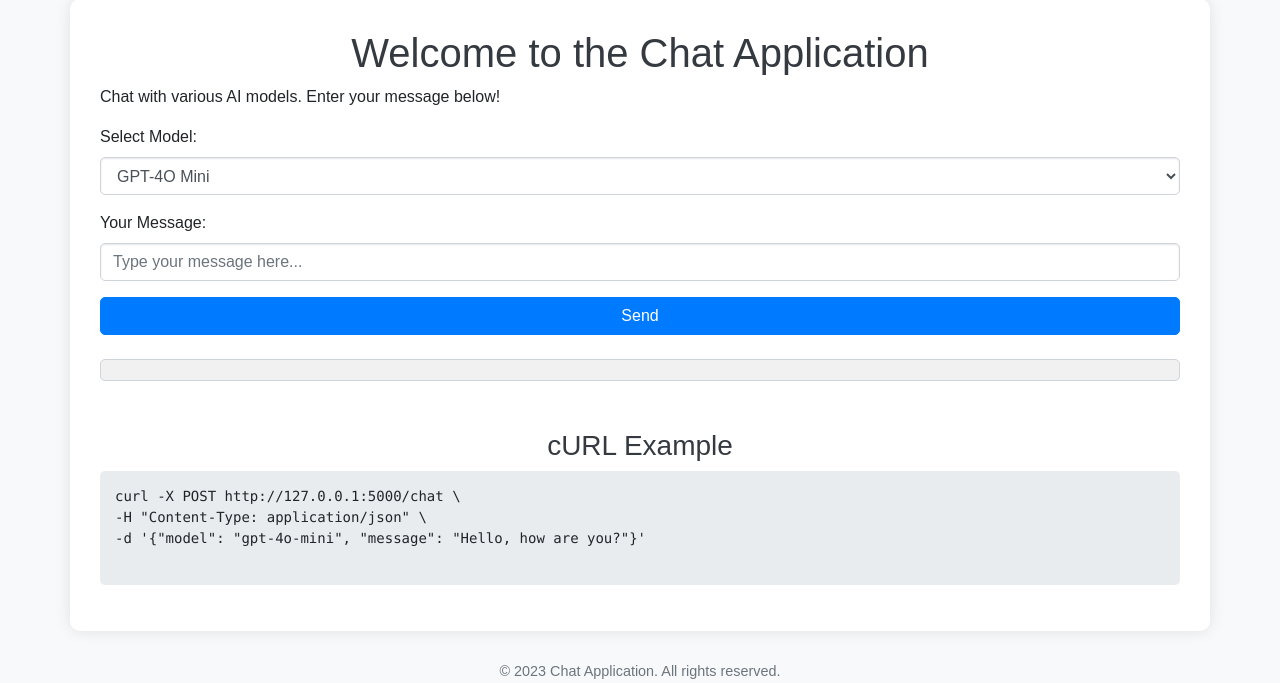
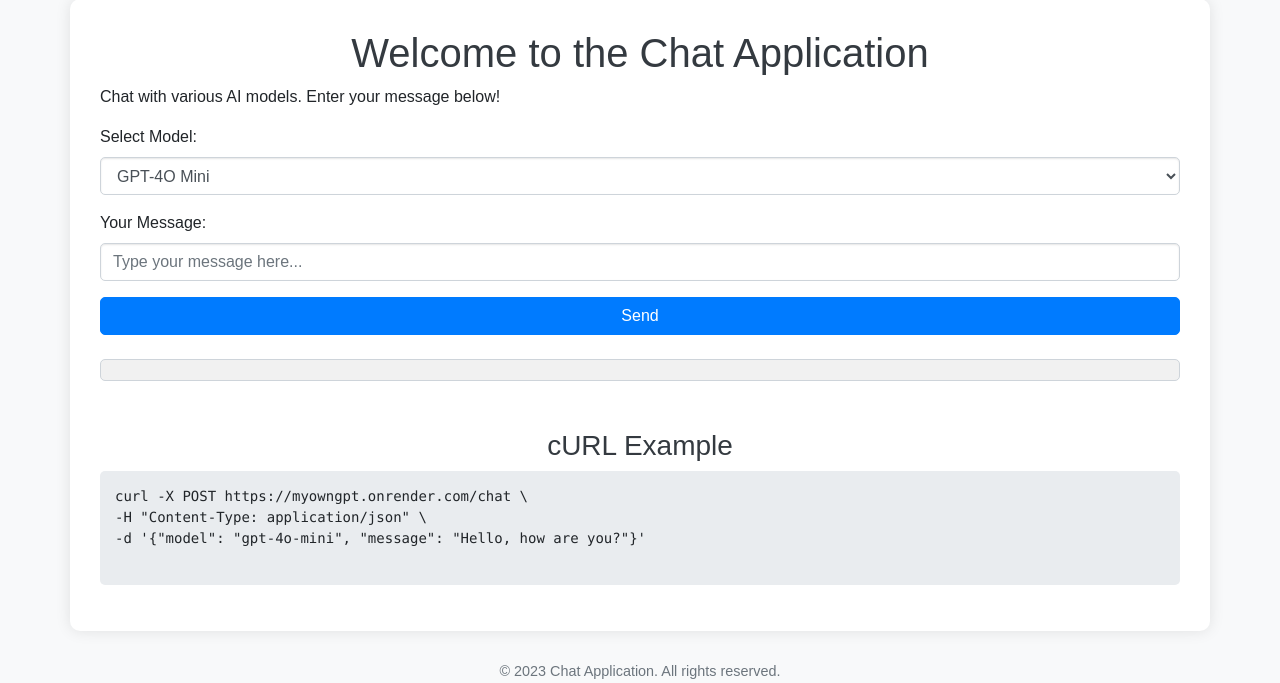
Before and after one commit to tolgakurtuluss/myowngpt, a Flask app: page / in a window 1280 px wide. Shown: the part 51-734 px from the top of the page. Run offline with Flask 3, Linux system fonts and the light colour scheme; some libraries are stand-ins or nearby versions.

Commit message:
Update index.html

```diff
--- a/templates/index.html
+++ b/templates/index.html
@@ -81,7 +81,7 @@
 
         <h3 class="mt-5">cURL Example</h3>
         <pre id="curl-example">
-curl -X POST http://127.0.0.1:5000/chat \
+curl -X POST https://myowngpt.onrender.com/chat \
 -H "Content-Type: application/json" \
 -d '{"model": "gpt-4o-mini", "message": "Hello, how are you?"}'
         </pre>
@@ -100,7 +100,7 @@ curl -X POST http://127.0.0.1:5000/chat \
                 $('#response').html(''); // Clear previous response
 
                 // Update cURL example
-                $('#curl-example').text(`curl -X POST http://127.0.0.1:5000/chat \\\n` +
+                $('#curl-example').text(`curl -X POST https://myowngpt.onrender.com/chat \\\n` +
                     `-H "Content-Type: application/json" \\\n` +
                     `-d '{"model": "${model}", "message": "${message}"}'`);
 
```
